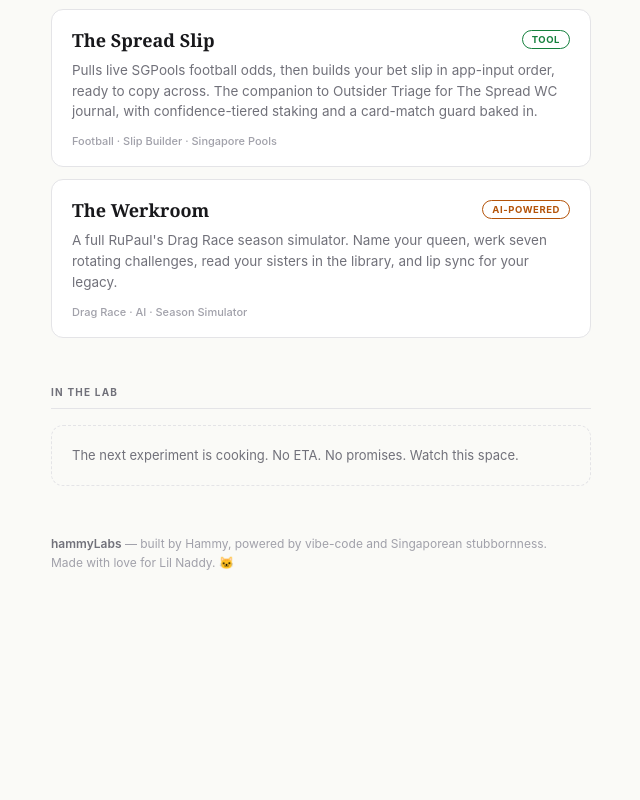
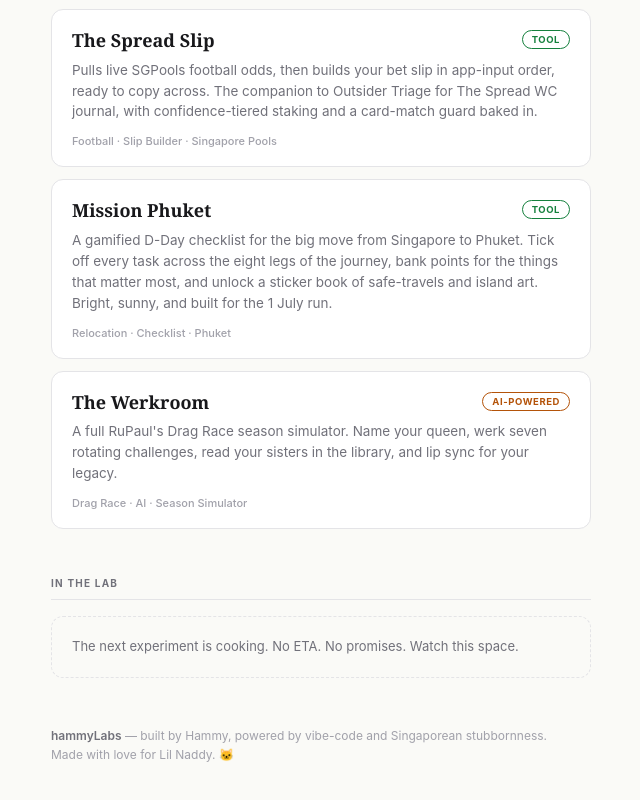
Before and after one commit to mdhamka86/vibe-arcade, a website: page public/index.html in a window 1280 px wide. Shown: the part 1385-2185 px from the top of the page, without its empty margins (319-959 px from the left). Before the commit the page ends 2038 px from the top, so only its background shows below. Drawn offline with Linux system fonts and the light colour scheme.

Commit message:
Update index.html

```diff
--- a/public/index.html
+++ b/public/index.html
@@ -202,6 +202,15 @@
         <div class="app-meta">Football · Slip Builder · Singapore Pools</div>
       </a>
 
+      <a href="mission-phuket.html" class="app-card">
+        <div class="app-card-top">
+          <div class="app-name">Mission Phuket</div>
+          <div class="app-badge tool">Tool</div>
+        </div>
+        <p class="app-desc">A gamified D-Day checklist for the big move from Singapore to Phuket. Tick off every task across the eight legs of the journey, bank points for the things that matter most, and unlock a sticker book of safe-travels and island art. Bright, sunny, and built for the 1 July run.</p>
+        <div class="app-meta">Relocation · Checklist · Phuket</div>
+      </a>
+
       <a href="werkroom.html" class="app-card">
         <div class="app-card-top">
           <div class="app-name">The Werkroom</div>
```
